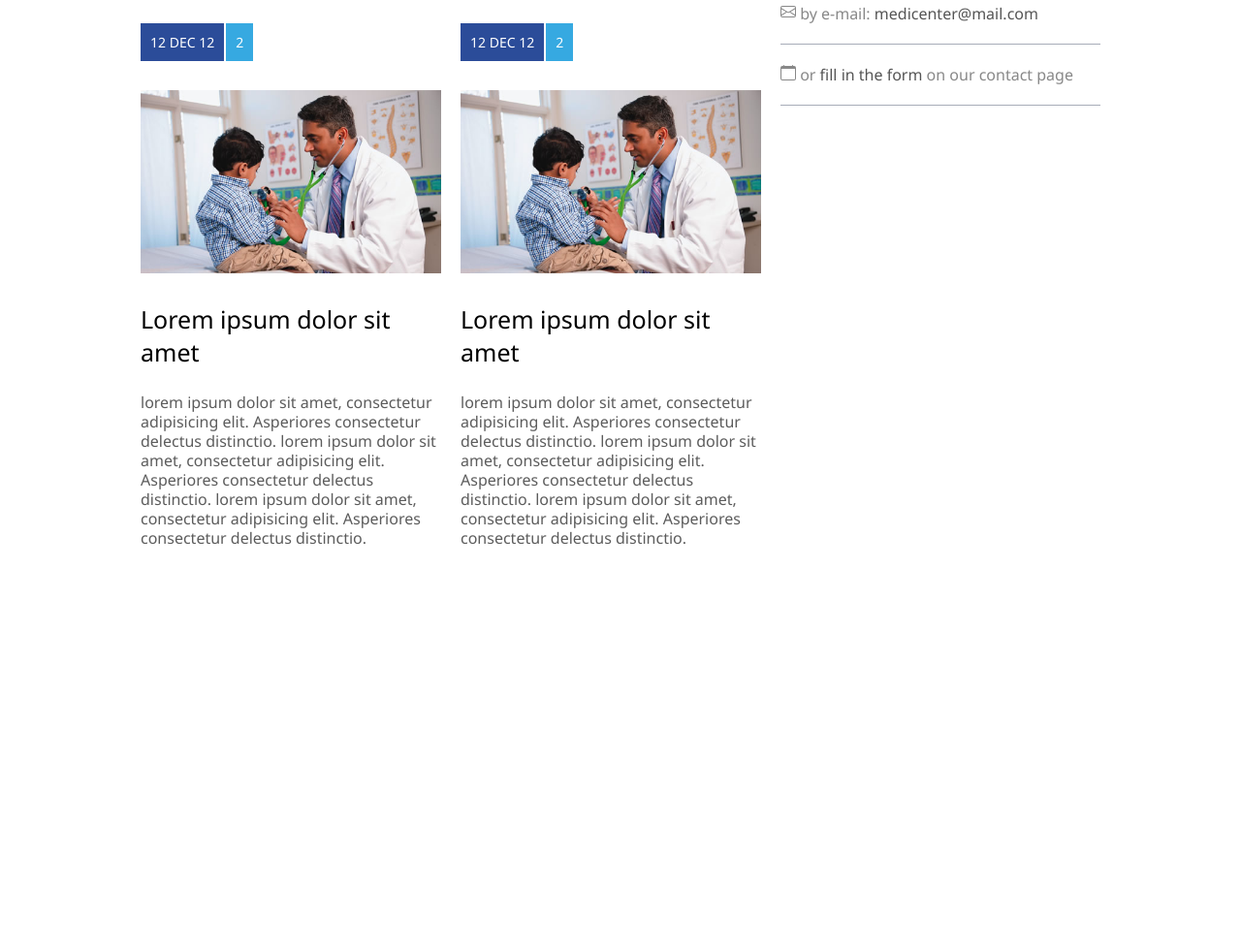
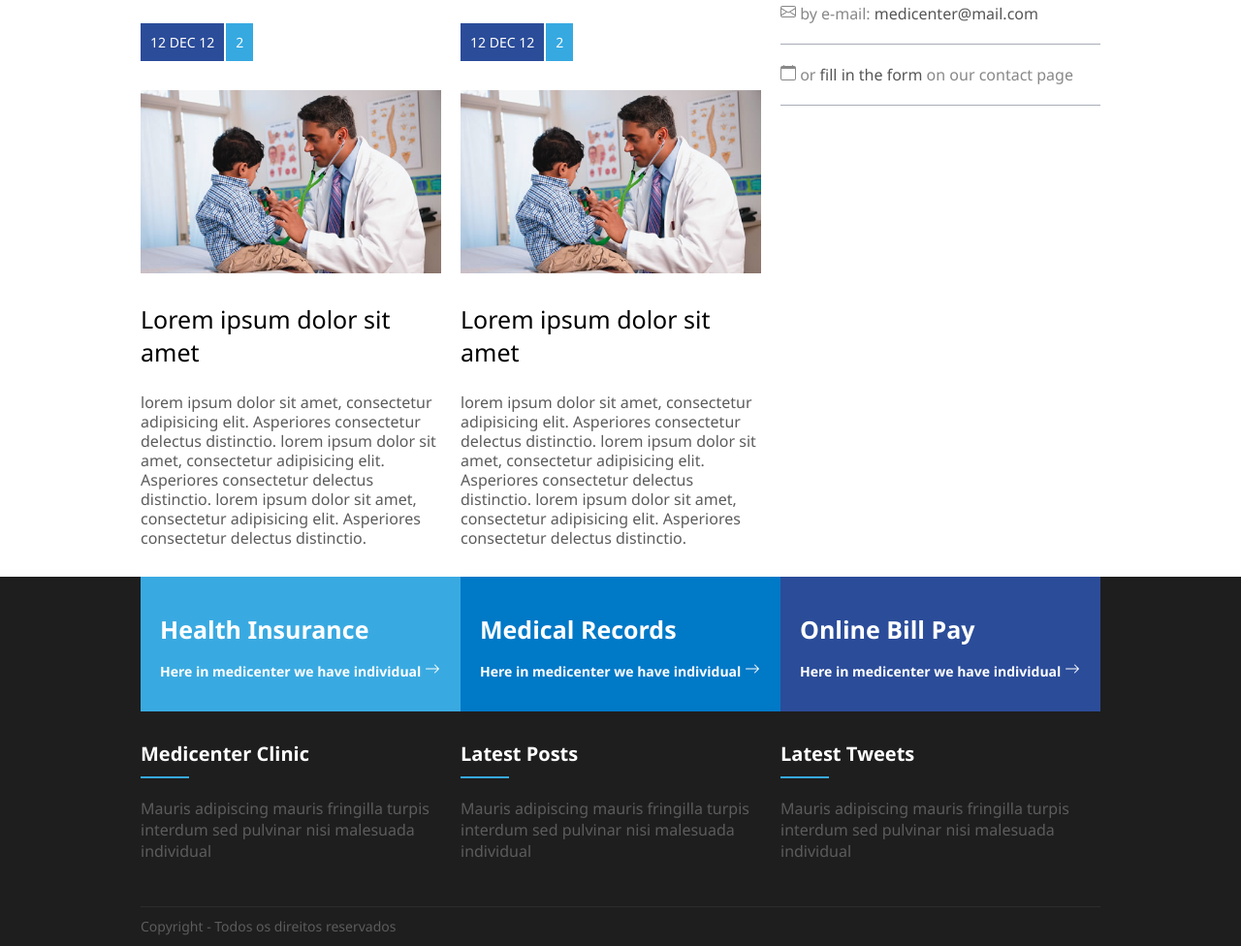
Before and after one commit to jptiveron/estudos-medicenter, a plain HTML site: page index.html in a window 1280 px wide. Shown: the part 1425-2401 px from the top of the page at 97% size. Before the commit the page ends 2020 px from the top, so only its background shows below. Drawn offline with nearby package versions, Linux system fonts and the light colour scheme.

Commit message:
adicionado rodape

```diff
--- a/assets/css/style.css
+++ b/assets/css/style.css
@@ -270,3 +270,72 @@ article .news-text {
     line-height: 20px;
     margin-bottom: 30px;
 }
+
+footer {
+    background-color: #1e1e1e;
+    display: flex;
+    justify-content: center;
+    color: #fff;
+}
+
+.footer-menu {
+    display: flex;
+}
+
+.footer-menu-1,
+.footer-menu-2,
+.footer-menu-3 {
+    flex: 1;
+    color: #fff;
+    padding: 20px;
+}
+
+.footer-menu h1 {
+    font-size: 25px;
+}
+
+.footer-menu h2 {
+    font-size: 14px;
+}
+
+.footer-menu-1 {
+    background-color: #39aae1;
+}
+
+.footer-menu-2 {
+    background-color: #0079c7;
+}
+
+.footer-menu-3 {
+    background-color: #2b4c99;
+}
+
+.footer-area {
+    display: flex;
+}
+
+.footer-area-item {
+    flex: 1;
+    color: #fff;
+}
+
+.flex-column {
+    flex-direction: column;
+}
+
+footer .widget-title-text {
+    color: #fff;
+}
+
+.footer-copyright {
+    border-top: 1px solid #2c2c2c;
+    height: 40px;
+    line-height: 40px;
+    color: #5c5c5c;
+    font-size: 14px;
+    margin-top: 30px;
+}
+
+.footer-area-item p {
+    color: #5c5c5c;
+}
--- a/index.html
+++ b/index.html
@@ -206,21 +206,27 @@
           <p>Lorem ipsum dolor sit amet, consectetur adipisicing elit.</p>
           <div class="media">
             <div class="media-phone">
-                            <svg xmlns="http://www.w3.org/2000/svg" width="16" height="16" fill="currentColor" class="bi bi-telephone" viewBox="0 0 16 16">
+              <svg xmlns="http://www.w3.org/2000/svg" width="16" height="16" fill="currentColor"
+                   class="bi bi-telephone" viewBox="0 0 16 16">
                 <path d="M3.654 1.328a.678.678 0 0 0-1.015-.063L1.605 2.3c-.483.484-.661 1.169-.45 1.77a17.6 17.6 0 0 0 4.168 6.608 17.6 17.6 0 0 0 6.608 4.168c.601.211 1.286.033 1.77-.45l1.034-1.034a.678.678 0 0 0-.063-1.015l-2.307-1.794a.68.68 0 0 0-.58-.122l-2.19.547a1.75 1.75 0 0 1-1.657-.459L5.482 8.062a1.75 1.75 0 0 1-.46-1.657l.548-2.19a.68.68 0 0 0-.122-.58zM1.884.511a1.745 1.745 0 0 1 2.612.163L6.29 2.98c.329.423.445.974.315 1.494l-.547 2.19a.68.68 0 0 0 .178.643l2.457 2.457a.68.68 0 0 0 .644.178l2.189-.547a1.75 1.75 0 0 1 1.494.315l2.306 1.794c.829.645.905 1.87.163 2.611l-1.034 1.034c-.74.74-1.846 1.065-2.877.702a18.6 18.6 0 0 1-7.01-4.42 18.6 18.6 0 0 1-4.42-7.009c-.362-1.03-.037-2.137.703-2.877z"/>
-                            </svg> by phone:
+              </svg>
+              by phone:
               <b>0-000-000-000</b>
             </div>
             <div class="media-email">
-                            <svg xmlns="http://www.w3.org/2000/svg" width="16" height="16" fill="currentColor" class="bi bi-envelope" viewBox="0 0 16 16">
+              <svg xmlns="http://www.w3.org/2000/svg" width="16" height="16" fill="currentColor"
+                   class="bi bi-envelope" viewBox="0 0 16 16">
                 <path d="M0 4a2 2 0 0 1 2-2h12a2 2 0 0 1 2 2v8a2 2 0 0 1-2 2H2a2 2 0 0 1-2-2zm2-1a1 1 0 0 0-1 1v.217l7 4.2 7-4.2V4a1 1 0 0 0-1-1zm13 2.383-4.708 2.825L15 11.105zm-.034 6.876-5.64-3.471L8 9.583l-1.326-.795-5.64 3.47A1 1 0 0 0 2 13h12a1 1 0 0 0 .966-.741M1 11.105l4.708-2.897L1 5.383z"/>
-                            </svg> by e-mail:
+              </svg>
+              by e-mail:
               <a href="#">medicenter@mail.com</a>
             </div>
             <div class="media-contact">
-                            <svg xmlns="http://www.w3.org/2000/svg" width="16" height="16" fill="currentColor" class="bi bi-calendar" viewBox="0 0 16 16">
+              <svg xmlns="http://www.w3.org/2000/svg" width="16" height="16" fill="currentColor"
+                   class="bi bi-calendar" viewBox="0 0 16 16">
                 <path d="M3.5 0a.5.5 0 0 1 .5.5V1h8V.5a.5.5 0 0 1 1 0V1h1a2 2 0 0 1 2 2v11a2 2 0 0 1-2 2H2a2 2 0 0 1-2-2V3a2 2 0 0 1 2-2h1V.5a.5.5 0 0 1 .5-.5M1 4v10a1 1 0 0 0 1 1h12a1 1 0 0 0 1-1V4z"/>
-                            </svg> or
+              </svg>
+              or
               <a href="#">fill in the form</a> on our contact page
             </div>
           </div>
@@ -229,5 +235,90 @@
     </aside>
   </div>
 </section>
+
+<footer>
+  <div class="container flex-column">
+    <div class="footer-menu">
+      <div class="footer-menu-1">
+        <h1>Health Insurance</h1>
+        <h2>Here in medicenter we have individual
+          <svg xmlns="http://www.w3.org/2000/svg" width="16" height="16" fill="currentColor"
+               class="bi bi-arrow-right" viewBox="0 0 16 16">
+            <path fill-rule="evenodd"
+                  d="M1 8a.5.5 0 0 1 .5-.5h11.793l-3.147-3.146a.5.5 0 0 1 .708-.708l4 4a.5.5 0 0 1 0 .708l-4 4a.5.5 0 0 1-.708-.708L13.293 8.5H1.5A.5.5 0 0 1 1 8"/>
+          </svg>
+        </h2>
+      </div>
+      <div class="footer-menu-2">
+        <h1>Medical Records</h1>
+        <h2>Here in medicenter we have individual
+          <svg xmlns="http://www.w3.org/2000/svg" width="16" height="16" fill="currentColor"
+               class="bi bi-arrow-right" viewBox="0 0 16 16">
+            <path fill-rule="evenodd"
+                  d="M1 8a.5.5 0 0 1 .5-.5h11.793l-3.147-3.146a.5.5 0 0 1 .708-.708l4 4a.5.5 0 0 1 0 .708l-4 4a.5.5 0 0 1-.708-.708L13.293 8.5H1.5A.5.5 0 0 1 1 8"/>
+          </svg>
+        </h2>
+      </div>
+      <div class="footer-menu-3">
+        <h1>Online Bill Pay</h1>
+        <h2>Here in medicenter we have individual
+          <svg xmlns="http://www.w3.org/2000/svg" width="16" height="16" fill="currentColor"
+               class="bi bi-arrow-right" viewBox="0 0 16 16">
+            <path fill-rule="evenodd"
+                  d="M1 8a.5.5 0 0 1 .5-.5h11.793l-3.147-3.146a.5.5 0 0 1 .708-.708l4 4a.5.5 0 0 1 0 .708l-4 4a.5.5 0 0 1-.708-.708L13.293 8.5H1.5A.5.5 0 0 1 1 8"/>
+          </svg>
+        </h2>
+      </div>
+    </div>
+    <div class="footer-area">
+      <div class="footer-area-item">
+        <div class="widget">
+          <div class="widget-title">
+            <div class="widget-title-text">Medicenter Clinic</div>
+            <div class="widget-title-bar"></div>
+          </div>
+          <div class="widget-body">
+            <p>
+              Mauris adipiscing mauris fringilla turpis interdum sed
+              pulvinar nisi malesuada individual
+            </p>
+          </div>
+        </div>
+      </div>
+      <div class="footer-area-item">
+        <div class="widget">
+          <div class="widget-title">
+            <div class="widget-title-text">Latest Posts</div>
+            <div class="widget-title-bar"></div>
+          </div>
+          <div class="widget-body">
+            <p>
+              Mauris adipiscing mauris fringilla turpis interdum sed
+              pulvinar nisi malesuada individual
+            </p>
+          </div>
+        </div>
+      </div>
+      <div class="footer-area-item">
+        <div class="widget">
+          <div class="widget-title">
+            <div class="widget-title-text">Latest Tweets</div>
+            <div class="widget-title-bar"></div>
+          </div>
+          <div class="widget-body">
+            <p>
+              Mauris adipiscing mauris fringilla turpis interdum sed
+              pulvinar nisi malesuada individual
+            </p>
+          </div>
+        </div>
+      </div>
+    </div>
+
+    <div class="footer-copyright">
+      Copyright - Todos os direitos reservados
+    </div>
+  </div>
+</footer>
 </body>
 </html>
```
Lines whose indentation alone changed are shown as unchanged.
